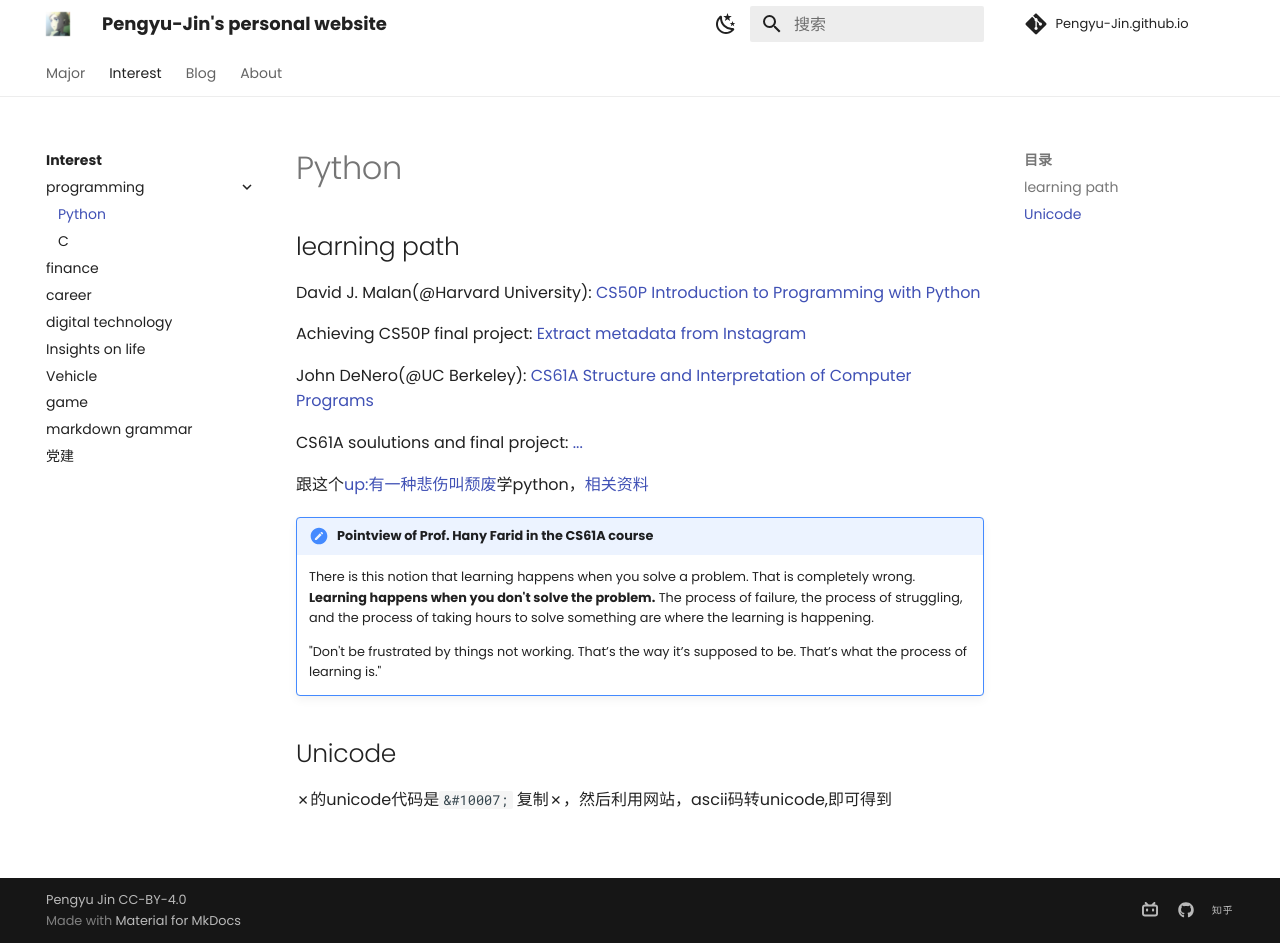
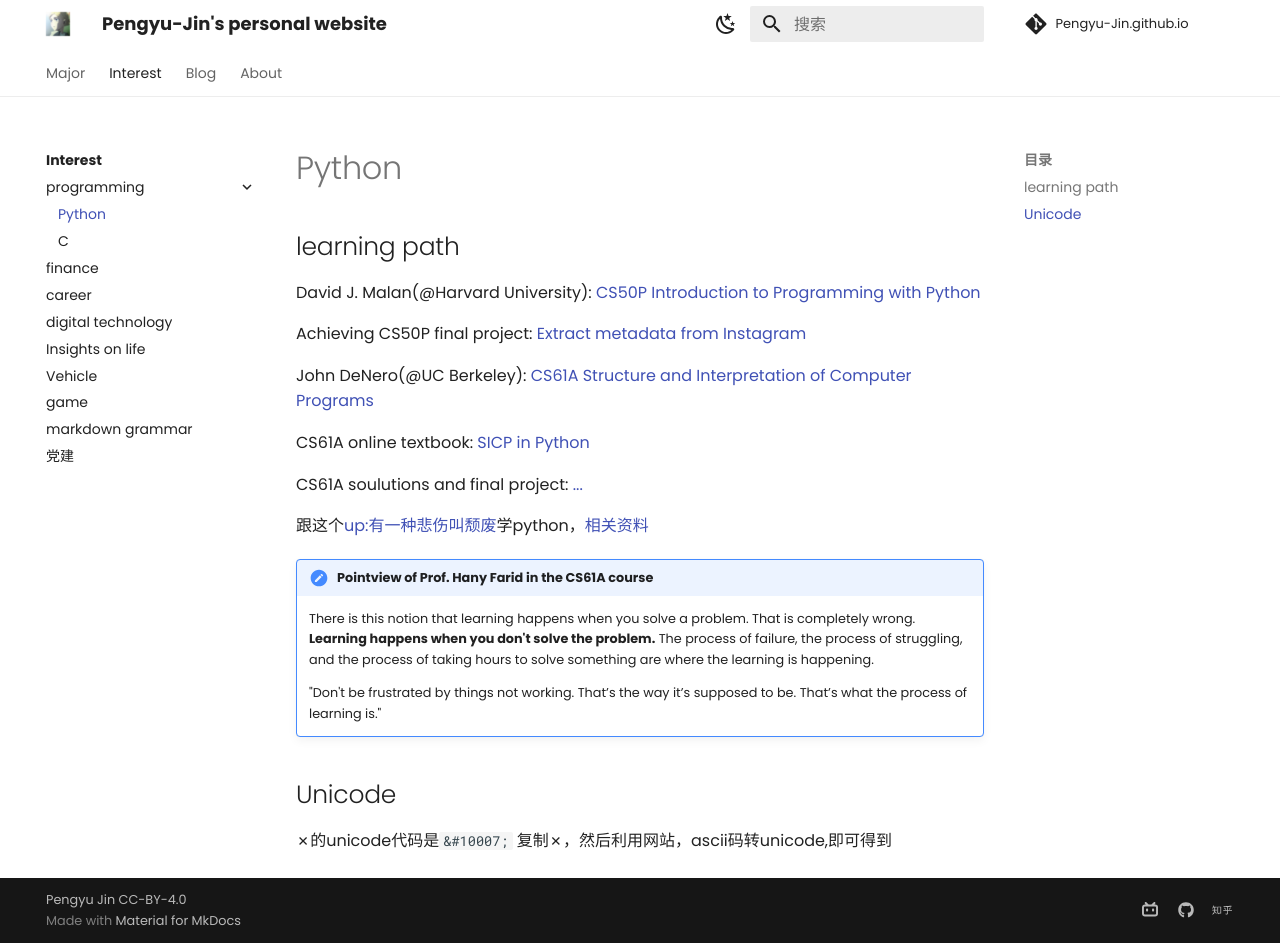
Before and after one commit to Pengyu-Jin/Pengyu-Jin.github.io, an MkDocs documentation site: the page built from docs/interest/programming/Python.md, in a window 1280 px wide and 943 px high. Built offline with MkDocs 1.6.1 and Material for MkDocs 9.7.7, drawn with Linux system fonts in a browser that asks for light colours; comment, search, counter and statistics services are not loaded.

Commit message:
20241217

```diff
--- a/docs/interest/programming/Python.md
+++ b/docs/interest/programming/Python.md
@@ -4,6 +4,8 @@
 Achieving CS50P final project: [Extract metadata from Instagram](https://github.com/Pengyu-Jin/CS50P-2022){:target="_blank"}
 
 John DeNero(@UC Berkeley): [CS61A Structure and Interpretation of Computer Programs](https://csdiy.wiki/%E7%BC%96%E7%A8%8B%E5%85%A5%E9%97%A8/Python/CS61A/){:target="_blank"}
+
+CS61A online textbook: [SICP in Python](https://www.composingprograms.com/){:target="_blank"}
 
 CS61A soulutions and final project: [...](){:target="_blank"}
 
```
